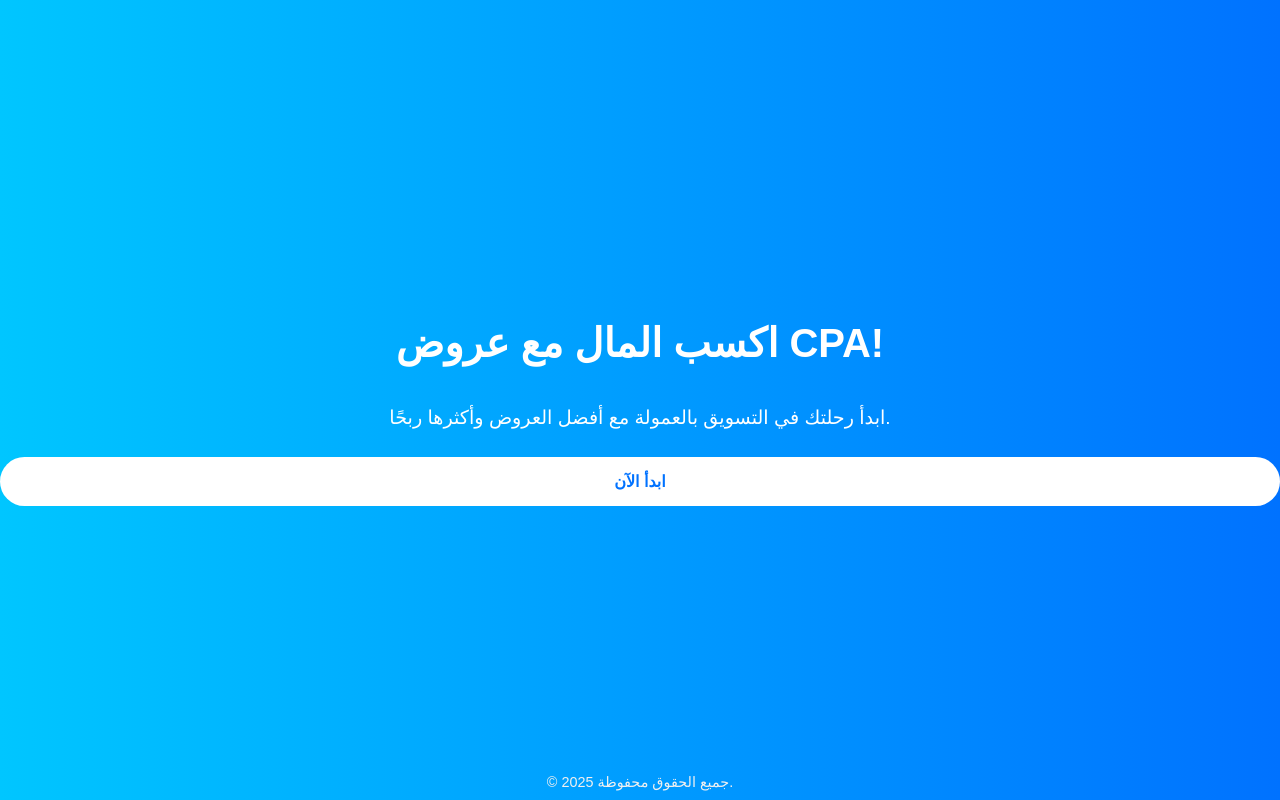
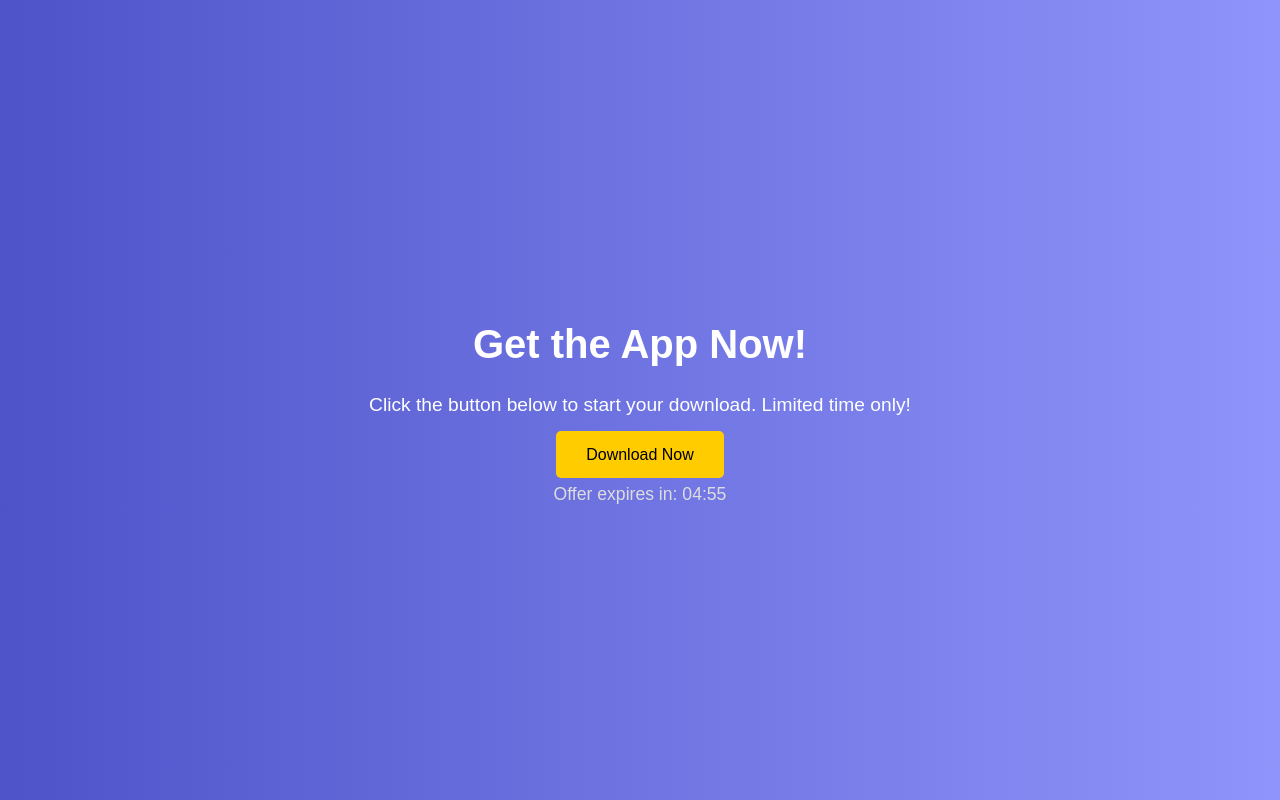
Before and after one commit to badro34pp/money-cpa-landing, a plain HTML site: page index.html in a window 1280 px wide. Drawn offline with Linux system fonts and the light colour scheme.

Commit message:
Add files via upload
first landing page upload

```diff
--- a/index.html
+++ b/index.html
@@ -1,15 +1,15 @@
+
 <!DOCTYPE html>
-<html lang="ar">
+<html lang="en">
 <head>
   <meta charset="UTF-8" />
-  <meta name="viewport" content="width=device-width, initial-scale=1.0"/>
-  <title>فرصتك للربح من CPA</title>
+  <meta name="viewport" content="width=device-width, initial-scale=1.0" />
+  <title>Download Now</title>
   <style>
     body {
       margin: 0;
-      padding: 0;
-      font-family: 'Arial', sans-serif;
-      background: linear-gradient(to right, #00c6ff, #0072ff);
+      font-family: Arial, sans-serif;
+      background: linear-gradient(to right, #4e54c8, #8f94fb);
       color: white;
       text-align: center;
       display: flex;
@@ -17,41 +17,52 @@
       justify-content: center;
       height: 100vh;
     }
+    .container {
+      max-width: 600px;
+      margin: auto;
+      padding: 20px;
+    }
     h1 {
-      font-size: 2.5em;
-      margin-bottom: 0.5em;
+      font-size: 2.5rem;
     }
     p {
-      font-size: 1.2em;
-      margin-bottom: 1.5em;
+      font-size: 1.2rem;
+      margin-bottom: 30px;
     }
-    a.button {
-      background-color: #ffffff;
-      color: #0072ff;
+    .btn {
       padding: 15px 30px;
+      font-size: 1rem;
+      background-color: #ffcc00;
+      color: #000;
+      border: none;
+      border-radius: 5px;
+      cursor: pointer;
       text-decoration: none;
-      border-radius: 30px;
-      font-weight: bold;
-      transition: 0.3s;
     }
-    a.button:hover {
-      background-color: #e0e0e0;
-    }
-    footer {
-      position: absolute;
-      bottom: 10px;
-      width: 100%;
-      font-size: 0.9em;
-      color: #f0f0f0;
+    .timer {
+      margin-top: 20px;
+      font-size: 1.1rem;
+      color: #ddd;
     }
   </style>
 </head>
 <body>
-  <h1>اكسب المال مع عروض CPA!</h1>
-  <p>ابدأ رحلتك في التسويق بالعمولة مع أفضل العروض وأكثرها ربحًا.</p>
-  <a href="#" class="button">ابدأ الآن</a>
-  <footer>
-    &copy; 2025 جميع الحقوق محفوظة.
-  </footer>
+  <div class="container">
+    <h1>Get the App Now!</h1>
+    <p>Click the button below to start your download. Limited time only!</p>
+    <a href="https://your-cpa-link.com" class="btn">Download Now</a>
+    <div class="timer" id="countdown">Offer expires in: 04:59</div>
+  </div>
+
+  <script>
+    let seconds = 299;
+    const timer = document.getElementById("countdown");
+    setInterval(() => {
+      const mins = Math.floor(seconds / 60);
+      const secs = seconds % 60;
+      timer.textContent = `Offer expires in: ${String(mins).padStart(2, '0')}:${String(secs).padStart(2, '0')}`;
+      if (seconds > 0) seconds--;
+    }, 1000);
+  </script>
 </body>
 </html>
```
